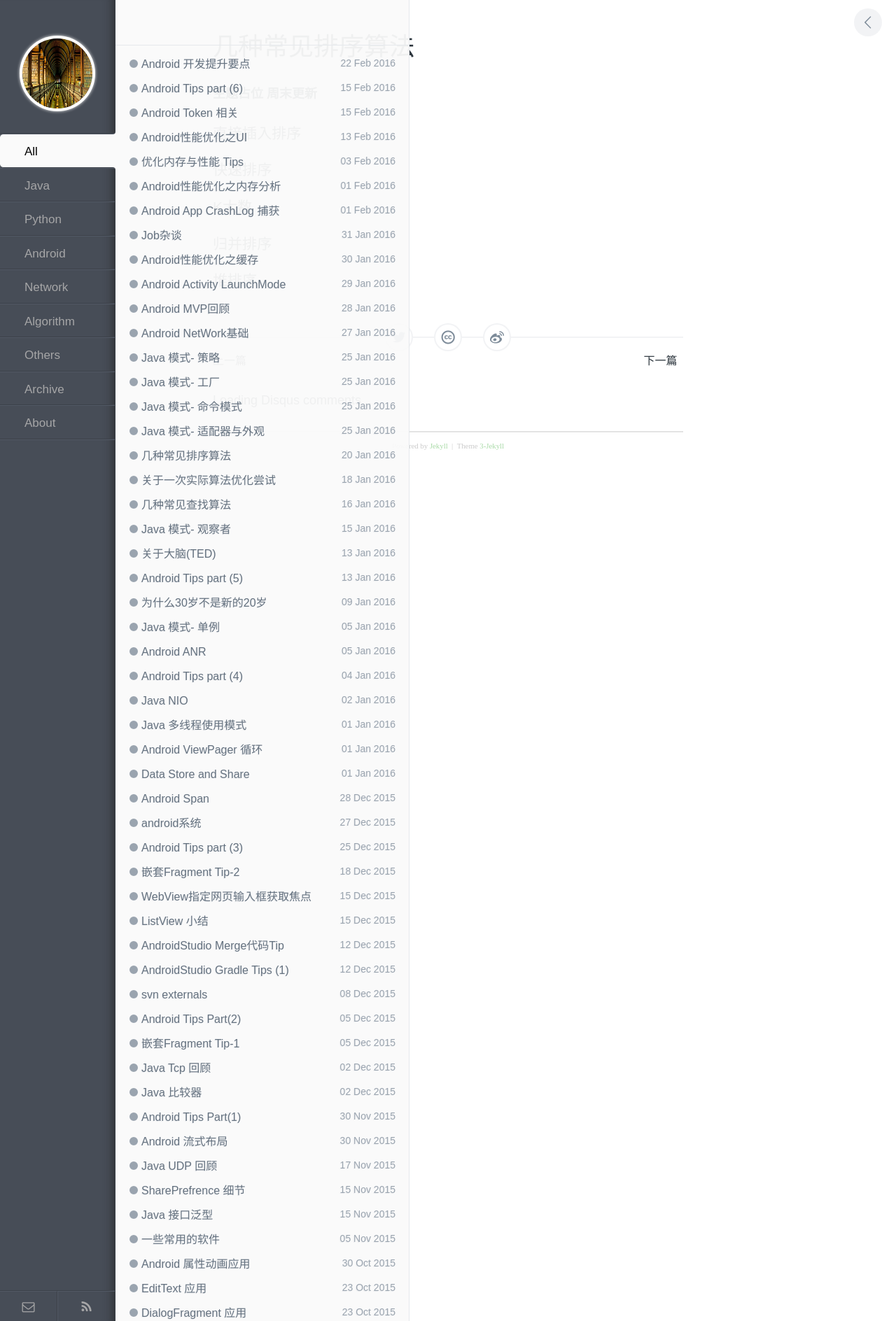
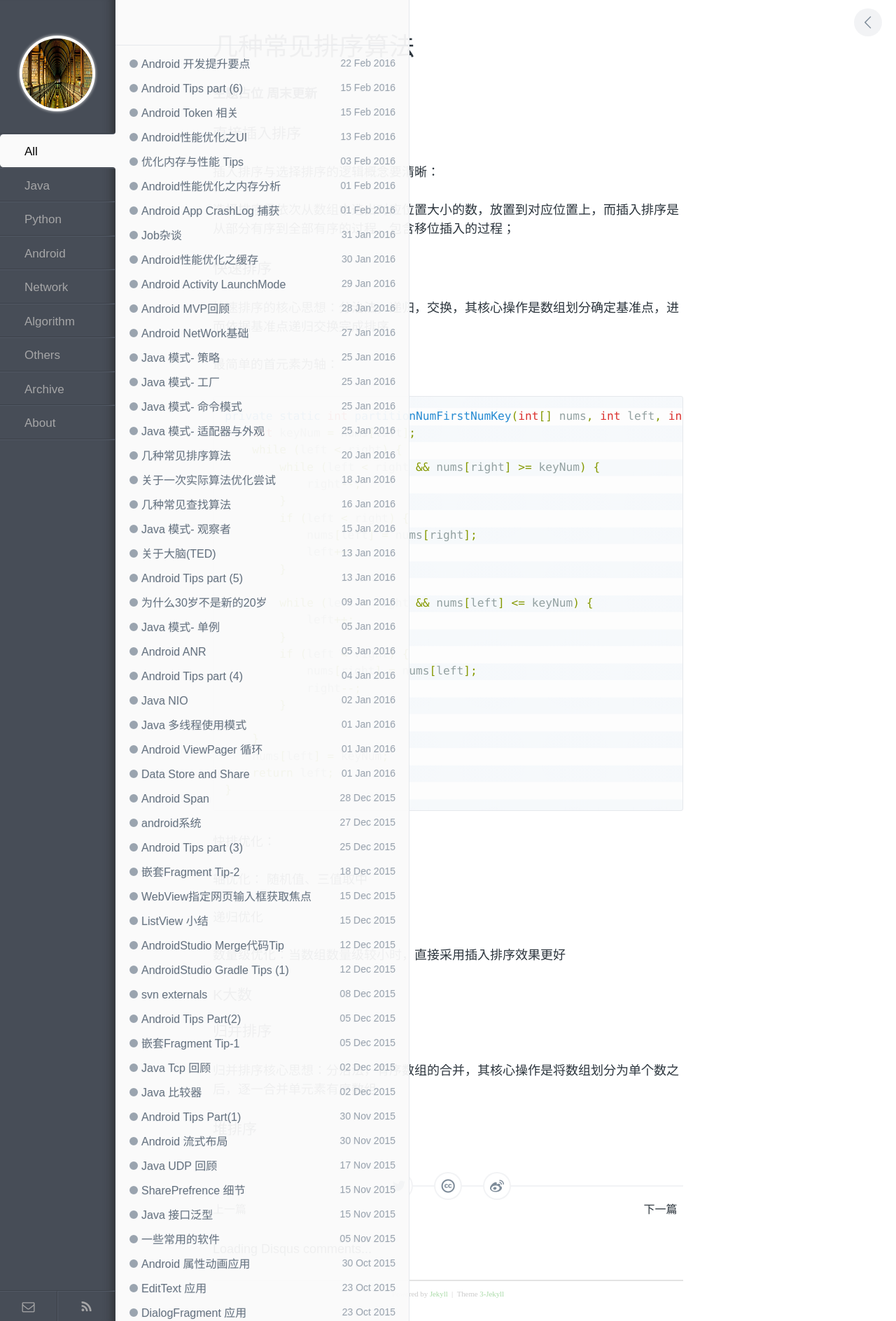
Before and after one commit to enlipan/enlipan.github.io, a Jekyll site: the page built from _posts/2016-01-20-java-about-sort-num.md, in a window 1280 px wide. Shown: the whole page at 70% size. Built offline with Jekyll 4.4.1, drawn with Linux system fonts in a browser that asks for light colours; nearby versions of some CDN libraries; comment, search, counter and statistics services are not loaded.

Commit message:
modify pages android  tip 5

```diff
--- a/_posts/2016-01-20-java-about-sort-num.md
+++ b/_posts/2016-01-20-java-about-sort-num.md
@@ -8,13 +8,57 @@
 
 ### 直接插入排序
 
+插入排序与选择排序的逻辑概念要清晰：
+
+选择排序是依次从数组中选出对应位置大小的数，放置到对应位置上，而插入排序是从部分有序到全部有序的过程，包含移位插入的过程；
+
 
 
 
 
 ### 快速排序
 
+快速排序的核心思想：分治法，递归，交换，其核心操作是数组划分确定基准点，进而依据基准点递归交换完成排序
 
+最简单的首元素为轴：
+
+{% highlight java%}
+
+private static int partitionNumFirstNumKey(int[] nums, int left, int right) {
+    int keyNum = nums[left];
+    while (left < right) {
+        while (left < right && nums[right] >= keyNum) {
+            right--;
+        }
+        if (left < right) {
+            nums[left] = nums[right];
+            left++;
+        }
+
+        while (left < right && nums[left] <= keyNum) {
+            left++;
+        }
+        if (left < right) {
+            nums[right] = nums[left];
+            right--;
+        }
+
+    }
+    nums[left] = keyNum;
+    return left;
+}
+
+{% endhighlight %}
+
+
+
+快排优化：
+
+轴优化： 随机值、三值取中
+
+递归优化
+
+数量级优化：当数组数量级较小时，直接采用插入排序效果更好
 
 
 ### K大数
@@ -23,6 +67,8 @@
 
 ### 归并排序
 
+归并排序核心思想：分治法，有序数组的合并，其核心操作是将数组划分为单个数之后，逐一合并单元素有序数组
+
 
 
 
```
